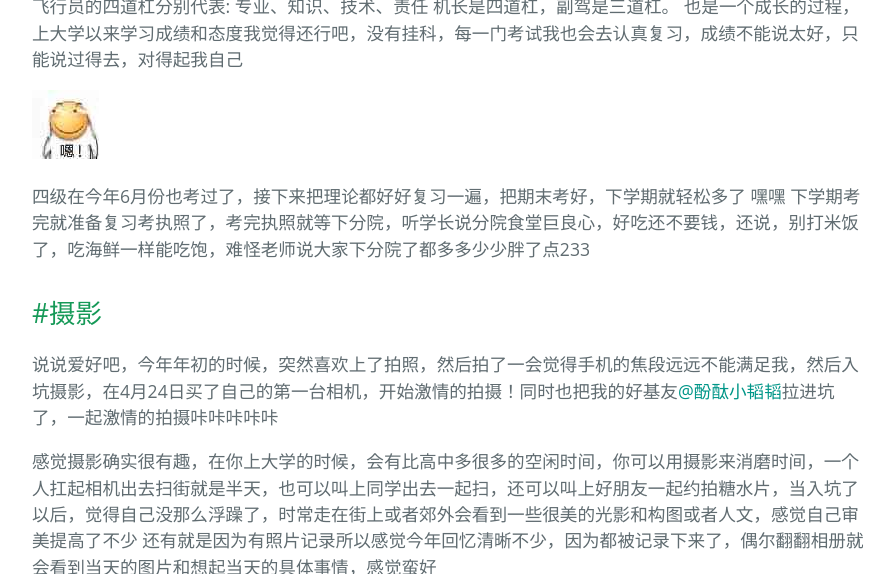
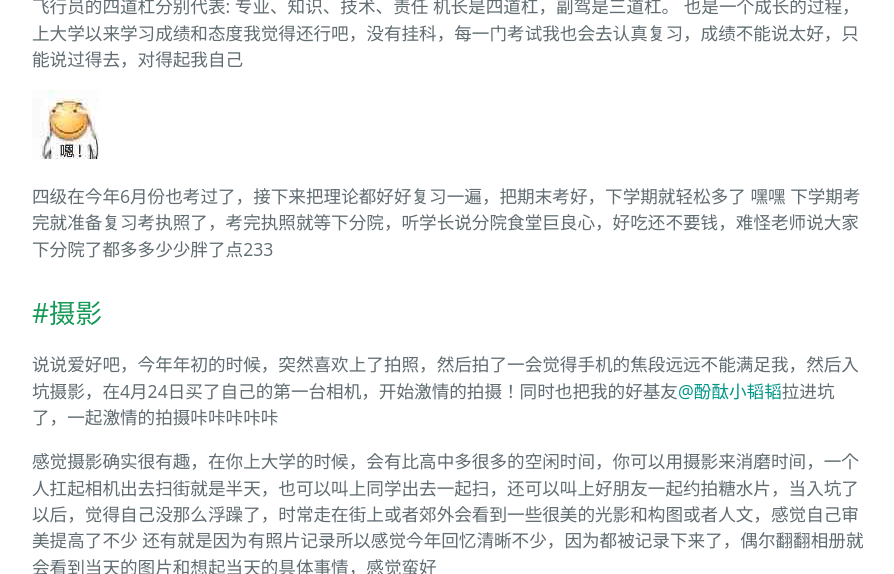
Before and after one commit to link9596/qwq, a Jekyll site: the page built from _posts/2021-12-27-2021year.md, in a window 1280 px wide and 900 px high, scrolled down 1071 px, cut to the strip 76-650 px from the top of the window. Shown: the whole strip, without its empty margins (192-1086 px from the left). Built offline with Jekyll 4.4.1, drawn with Linux system fonts in a browser that asks for light colours; some web fonts are replaced; comment, search, counter and statistics services are not loaded.

Commit message:
2021年度总结

```diff
--- a/_posts/2021-12-27-2021year.md
+++ b/_posts/2021-12-27-2021year.md
@@ -25,7 +25,7 @@ tags: 闲聊
 ![嗯！](/usrimg/2021-4.png)
 
 四级在今年6月份也考过了，接下来把理论都好好复习一遍，把期末考好，下学期就轻松多了 嘿嘿
-下学期考完就准备复习考执照了，考完执照就等下分院，听学长说分院食堂巨良心，好吃还不要钱，还说，别打米饭了，吃海鲜一样能吃饱，难怪老师说大家下分院了都多多少少胖了点233
+下学期考完就准备复习考执照了，考完执照就等下分院，听学长说分院食堂巨良心，好吃还不要钱，难怪老师说大家下分院了都多多少少胖了点233
 
 ## #摄影
 
```
